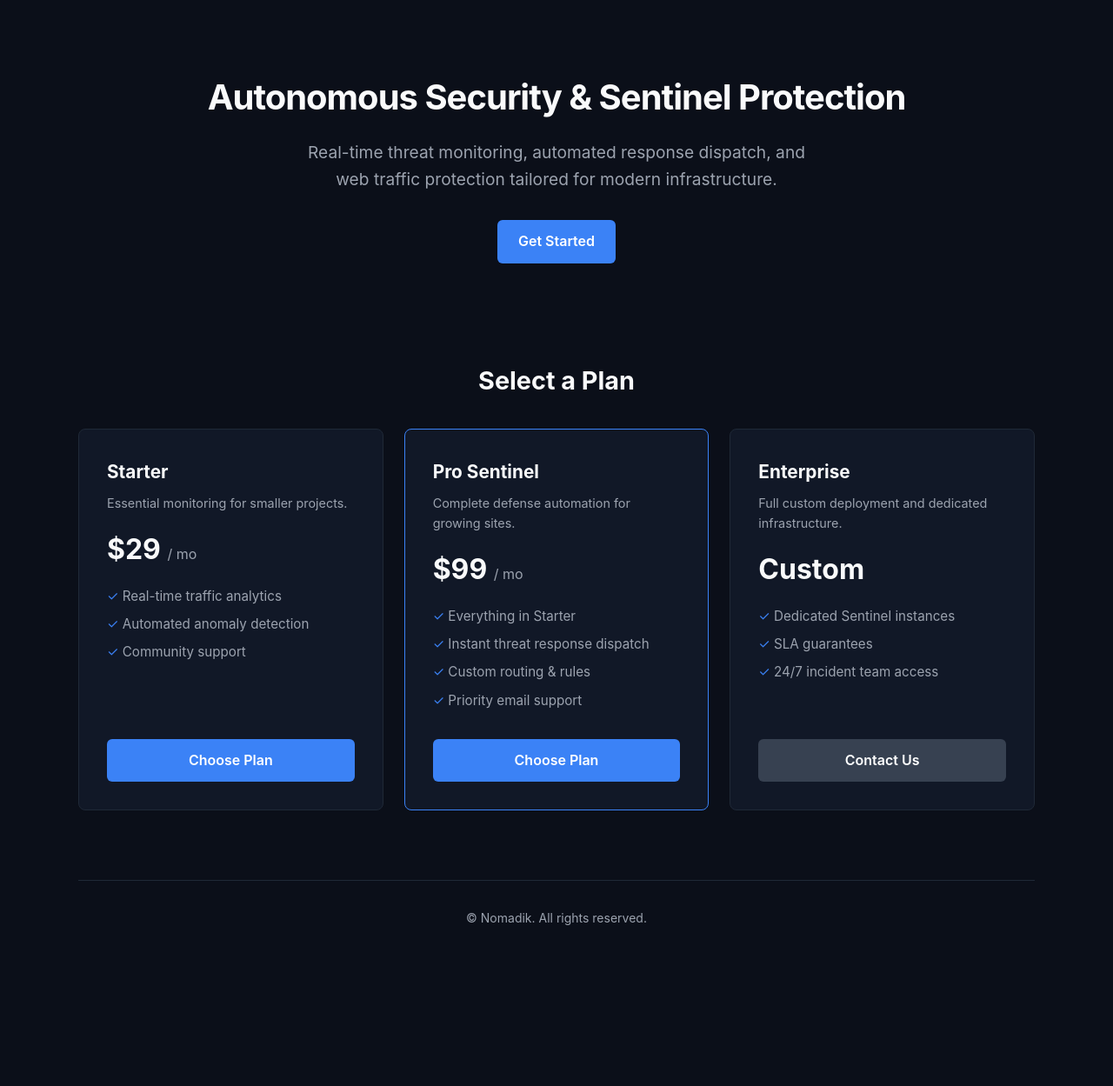
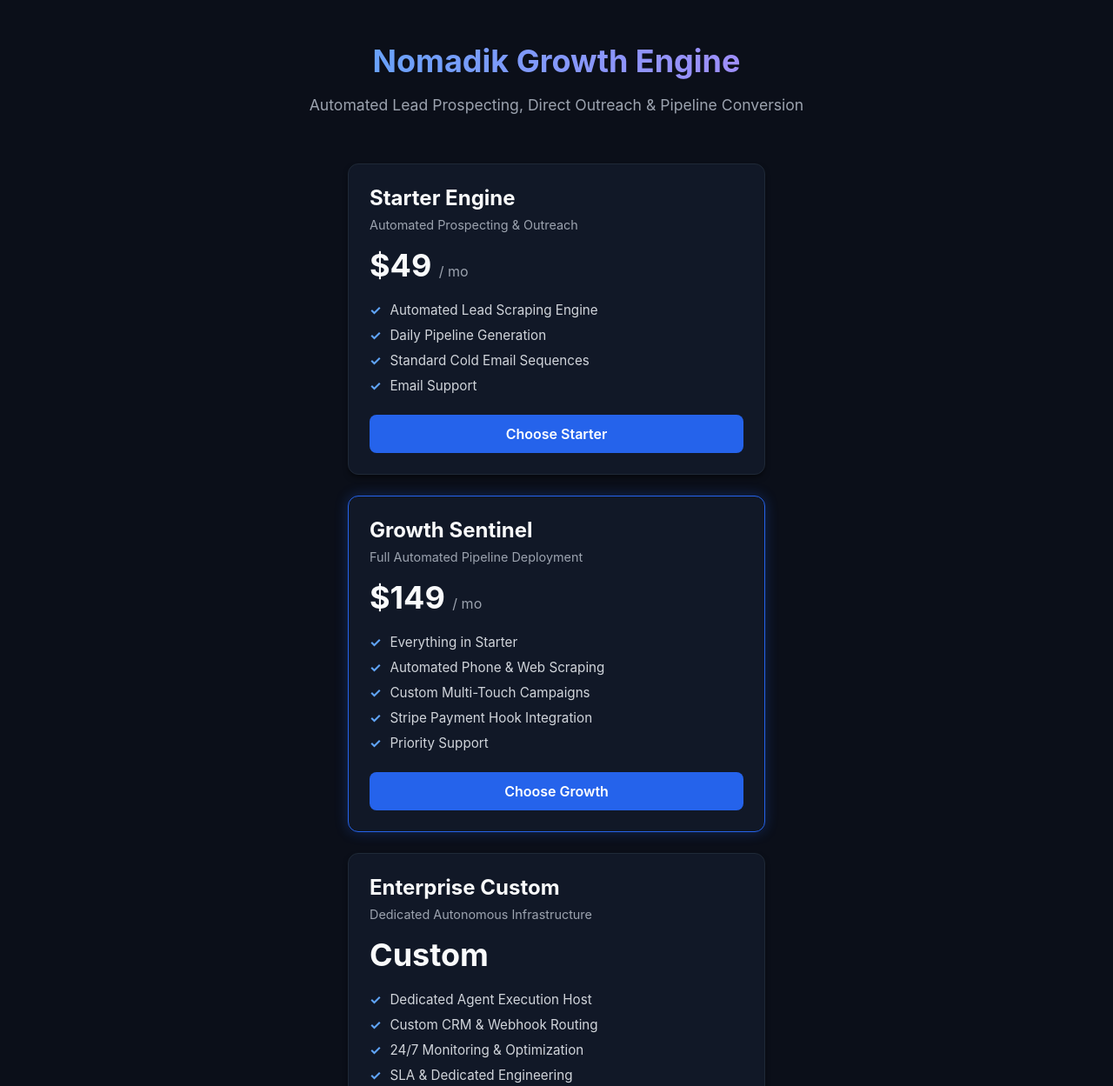
Before and after one commit to tak3bak/nomadik-sentinel-frontend, a website: page index.html in a window 1280 px wide. Shown: the top 1249 px of the page at 87% size. Before the commit the page ends 1100 px from the top, so only its background shows below. Drawn offline with Linux system fonts and the light colour scheme.

Commit message:
feat: replace security pricing cards with marketing secrets growth agent tiers in index.html

```diff
--- a/index.html
+++ b/index.html
@@ -3,199 +3,171 @@
 <head>
     <meta charset="UTF-8">
     <meta name="viewport" content="width=device-width, initial-scale=1.0">
-    <title>Nomadik - Autonomous Infrastructure & Security</title>
+    <title>Nomadik - Autonomous Growth Agent</title>
     <style>
         :root {
             --bg-color: #0b0f19;
             --card-bg: #111827;
-            --accent-color: #3b82f6;
+            --border-color: #1f2937;
+            --accent-blue: #2563eb;
             --text-main: #f9fafb;
-            --text-muted: #9ca3af;
-            --border-color: #1f2937;
+            --text-sub: #9ca3af;
         }
-
-        * {
-            box-sizing: border-box;
-            margin: 0;
-            padding: 0;
-            font-family: -apple-system, BlinkMacSystemFont, "Segoe UI", Roboto, sans-serif;
-        }
-
         body {
             background-color: var(--bg-color);
             color: var(--text-main);
-            line-height: 1.6;
-            padding: 2rem 1rem;
+            font-family: -apple-system, BlinkMacSystemFont, "Segoe UI", Roboto, sans-serif;
+            margin: 0;
+            padding: 24px;
+            display: flex;
+            flex-direction: column;
+            align-items: center;
         }
-
-        .container {
-            max-width: 1100px;
-            margin: 0 auto;
+        .header {
+            text-align: center;
+            max-width: 600px;
+            margin-bottom: 40px;
         }
-
-        header {
-            text-align: center;
-            padding: 3rem 1rem;
+        .header h1 {
+            font-size: 2.25rem;
+            margin-bottom: 12px;
+            background: linear-gradient(90deg, #60a5fa, #a78bfa);
+            -webkit-background-clip: text;
+            -webkit-text-fill-color: transparent;
         }
-
-        h1 {
-            font-size: 2.5rem;
-            font-weight: 700;
-            margin-bottom: 1rem;
-            letter-spacing: -0.025em;
+        .header p {
+            color: var(--text-sub);
+            font-size: 1.1rem;
         }
-
-        p.subtitle {
-            font-size: 1.2rem;
-            color: var(--text-muted);
-            max-width: 600px;
-            margin: 0 auto 2rem;
+        .grid {
+            display: flex;
+            flex-direction: column;
+            gap: 24px;
+            width: 100%;
+            max-width: 480px;
         }
-
-        .cta-button {
-            display: inline-block;
-            background-color: var(--accent-color);
-            color: #ffffff;
-            padding: 0.75rem 1.5rem;
-            border-radius: 0.375rem;
-            text-decoration: none;
-            font-weight: 600;
-            transition: background-color 0.2s ease;
-        }
-
-        .cta-button:hover {
-            background-color: #2563eb;
-        }
-
-        .pricing-section {
-            margin-top: 4rem;
-        }
-
-        .pricing-section h2 {
-            text-align: center;
-            font-size: 1.8rem;
-            margin-bottom: 2rem;
-        }
-
-        .grid {
-            display: grid;
-            grid-template-columns: repeat(auto-fit, minmax(280px, 1fr));
-            gap: 1.5rem;
-        }
-
         .card {
             background-color: var(--card-bg);
             border: 1px solid var(--border-color);
-            border-radius: 0.5rem;
-            padding: 2rem;
-            display: flex;
-            flex-direction: column;
-            justify-content: space-between;
+            border-radius: 12px;
+            padding: 24px;
+            box-shadow: 0 4px 6px -1px rgba(0, 0, 0, 0.5);
         }
-
-        .card h3 {
-            font-size: 1.3rem;
-            margin-bottom: 0.5rem;
+        .card.featured {
+            border-color: var(--accent-blue);
+            box-shadow: 0 0 15px rgba(37, 99, 235, 0.3);
         }
-
+        .card h2 {
+            margin: 0 0 8px 0;
+            font-size: 1.5rem;
+        }
+        .card .sub {
+            color: var(--text-sub);
+            font-size: 0.9rem;
+            margin-bottom: 16px;
+        }
         .price {
-            font-size: 2rem;
-            font-weight: 700;
-            margin: 1rem 0;
+            font-size: 2.25rem;
+            font-weight: bold;
+            margin-bottom: 20px;
         }
-
         .price span {
             font-size: 1rem;
-            color: var(--text-muted);
-            font-weight: 400;
+            color: var(--text-sub);
+            font-weight: normal;
         }
-
         .features {
             list-style: none;
-            margin-bottom: 2rem;
+            padding: 0;
+            margin: 0 0 24px 0;
         }
-
         .features li {
-            color: var(--text-muted);
-            margin-bottom: 0.5rem;
+            margin-bottom: 10px;
+            color: #d1d5db;
             font-size: 0.95rem;
+            display: flex;
+            align-items: center;
         }
-
         .features li::before {
-            content: "✓ ";
-            color: var(--accent-color);
+            content: "✓";
+            color: #60a5fa;
+            margin-right: 10px;
+            font-weight: bold;
         }
-
-        footer {
+        .cta-button {
+            display: block;
+            width: 100%;
             text-align: center;
-            margin-top: 5rem;
-            padding-top: 2rem;
-            border-top: 1px solid var(--border-color);
-            color: var(--text-muted);
-            font-size: 0.875rem;
+            background-color: var(--accent-blue);
+            color: #ffffff;
+            padding: 12px 0;
+            border-radius: 8px;
+            text-decoration: none;
+            font-weight: 600;
+            transition: background 0.2s ease;
+            box-sizing: border-box;
+        }
+        .cta-button:hover {
+            background-color: #1d4ed8;
+        }
+        .cta-button.secondary {
+            background-color: #374151;
+        }
+        .cta-button.secondary:hover {
+            background-color: #4b5563;
         }
     </style>
 </head>
 <body>
 
-    <div class="container">
-        <header>
-            <h1>Autonomous Security & Sentinel Protection</h1>
-            <p class="subtitle">Real-time threat monitoring, automated response dispatch, and web traffic protection tailored for modern infrastructure.</p>
-            <a href="#pricing" class="cta-button">Get Started</a>
-        </header>
-
-        <section id="pricing" class="pricing-section">
-            <h2>Select a Plan</h2>
-            <div class="grid">
-                <div class="card">
-                    <div>
-                        <h3>Starter</h3>
-                        <p style="color: var(--text-muted); font-size: 0.9rem;">Essential monitoring for smaller projects.</p>
-                        <div class="price">$29 <span>/ mo</span></div>
-                        <ul class="features">
-                            <li>Real-time traffic analytics</li>
-                            <li>Automated anomaly detection</li>
-                            <li>Community support</li>
-                        </ul>
-                    </div>
-                    <a href="#" class="cta-button" style="text-align:center;">Choose Plan</a>
+    <div class="header">
+        <h1>Nomadik Growth Engine</h1>
+        <p>Automated Lead Prospecting, Direct Outreach & Pipeline Conversion</p>
     </div>
 
-                <div class="card" style="border-color: var(--accent-color);">
-                    <div>
-                        <h3>Pro Sentinel</h3>
-                        <p style="color: var(--text-muted); font-size: 0.9rem;">Complete defense automation for growing sites.</p>
-                        <div class="price">$99 <span>/ mo</span></div>
+    <div class="grid">
+        <!-- Starter Tier -->
+        <div class="card">
+            <h2>Starter Engine</h2>
+            <div class="sub">Automated Prospecting & Outreach</div>
+            <div class="price">$49 <span>/ mo</span></div>
+            <ul class="features">
+                <li>Automated Lead Scraping Engine</li>
+                <li>Daily Pipeline Generation</li>
+                <li>Standard Cold Email Sequences</li>
+                <li>Email Support</li>
+            </ul>
+            <a href="https://buy.stripe.com/28EaEW5jMacrbwU2Uvd7q08" class="cta-button">Choose Starter</a>
+        </div>
+
+        <!-- Pro Tier -->
+        <div class="card featured">
+            <h2>Growth Sentinel</h2>
+            <div class="sub">Full Automated Pipeline Deployment</div>
+            <div class="price">$149 <span>/ mo</span></div>
             <ul class="features">
                 <li>Everything in Starter</li>
-                            <li>Instant threat response dispatch</li>
-                            <li>Custom routing & rules</li>
-                            <li>Priority email support</li>
+                <li>Automated Phone & Web Scraping</li>
+                <li>Custom Multi-Touch Campaigns</li>
+                <li>Stripe Payment Hook Integration</li>
+                <li>Priority Support</li>
             </ul>
-                    </div>
-                    <a href="#" class="cta-button" style="text-align:center;">Choose Plan</a>
+            <a href="https://buy.stripe.com/28EaEW5jMacrbwU2Uvd7q08" class="cta-button">Choose Growth</a>
         </div>
 
+        <!-- Enterprise Tier -->
         <div class="card">
-                    <div>
-                        <h3>Enterprise</h3>
-                        <p style="color: var(--text-muted); font-size: 0.9rem;">Full custom deployment and dedicated infrastructure.</p>
+            <h2>Enterprise Custom</h2>
+            <div class="sub">Dedicated Autonomous Infrastructure</div>
             <div class="price">Custom</div>
             <ul class="features">
-                            <li>Dedicated Sentinel instances</li>
-                            <li>SLA guarantees</li>
-                            <li>24/7 incident team access</li>
+                <li>Dedicated Agent Execution Host</li>
+                <li>Custom CRM & Webhook Routing</li>
+                <li>24/7 Monitoring & Optimization</li>
+                <li>SLA & Dedicated Engineering</li>
             </ul>
+            <a href="https://buy.stripe.com/28EaEW5jMacrbwU2Uvd7q08" class="cta-button secondary">Contact Team</a>
         </div>
-                    <a href="https://buy.stripe.com/28EaEW5jMacrbwU2Uvd7q08" class="cta-button" style="text-align:center; background-color: #374151;">Contact Us</a>
-                </div>
-            </div>
-        </section>
-
-        <footer>
-            &copy; Nomadik. All rights reserved.
-        </footer>
     </div>
 
 </body>
```
Lines whose indentation alone changed are shown as unchanged.
